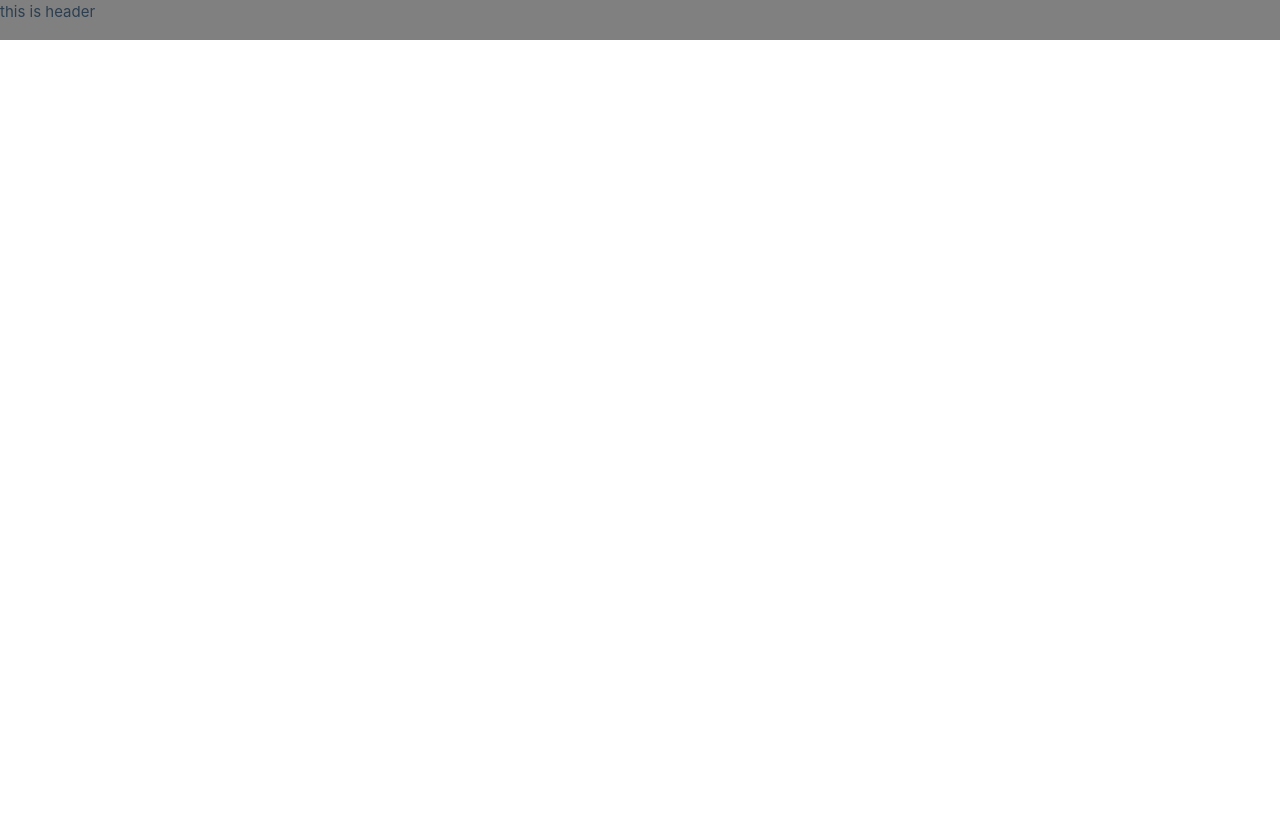
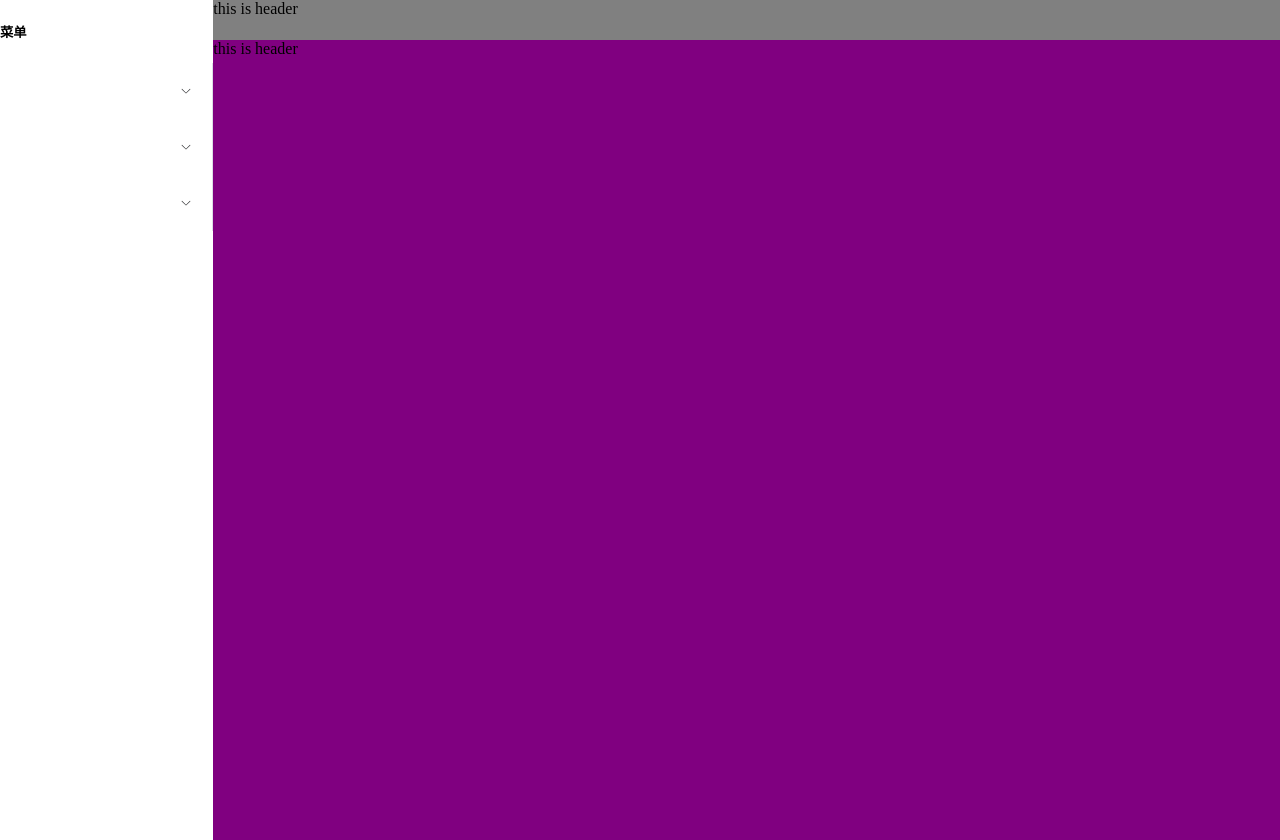
Before and after one commit to edilyxin/tts_web_app, a Vue app: page / in a window 1280 px wide. Before the commit the page ends 800 px from the top, so only its background shows below. Built offline with nearby package versions, Linux system fonts and the light colour scheme.

Commit message:
css调整

```diff
--- a/components.d.ts
+++ b/components.d.ts
@@ -10,6 +10,10 @@ export {}
 declare module '@vue/runtime-core' {
   export interface GlobalComponents {
     ElButton: typeof import('element-plus/es')['ElButton']
+    ElCol: typeof import('element-plus/es')['ElCol']
+    ElMenu: typeof import('element-plus/es')['ElMenu']
+    ElRow: typeof import('element-plus/es')['ElRow']
+    ElSubMenu: typeof import('element-plus/es')['ElSubMenu']
     HelloWorld: typeof import('./src/components/HelloWorld.vue')['default']
     IconCommunity: typeof import('./src/components/icons/IconCommunity.vue')['default']
     IconDocumentation: typeof import('./src/components/icons/IconDocumentation.vue')['default']
--- a/src/App.vue
+++ b/src/App.vue
@@ -1,5 +1,4 @@
 <script setup lang="ts">
-import { RouterLink, RouterView } from 'vue-router'
 import Main from './components/Main.vue'
 </script>
 
@@ -19,65 +18,5 @@ import Main from './components/Main.vue'
 </template>
 
 <style scoped>
-header {
-  line-height: 1.5;
-  max-height: 100vh;
-}
 
-.logo {
-  display: block;
-  margin: 0 auto 2rem;
-}
-
-nav {
-  width: 100%;
-  font-size: 12px;
-  text-align: center;
-  margin-top: 2rem;
-}
-
-nav a.router-link-exact-active {
-  color: var(--color-text);
-}
-
-nav a.router-link-exact-active:hover {
-  background-color: transparent;
-}
-
-nav a {
-  display: inline-block;
-  padding: 0 1rem;
-  border-left: 1px solid var(--color-border);
-}
-
-nav a:first-of-type {
-  border: 0;
-}
-
-@media (min-width: 1024px) {
-  header {
-    display: flex;
-    place-items: center;
-    padding-right: calc(var(--section-gap) / 2);
-  }
-
-  .logo {
-    margin: 0 2rem 0 0;
-  }
-
-  header .wrapper {
-    display: flex;
-    place-items: flex-start;
-    flex-wrap: wrap;
-  }
-
-  nav {
-    text-align: left;
-    margin-left: -1rem;
-    font-size: 1rem;
-
-    padding: 1rem 0;
-    margin-top: 1rem;
-  }
-}
 </style>
--- a/src/assets/main.css
+++ b/src/assets/main.css
@@ -1,9 +1,12 @@
-@import './base.css';
-
+/* @import './base.css'; */
+body {
+  margin: 0px 0px;
+  padding: 0px 0px;
+}
 #app {
   /* max-width: 1280px; */
   margin: 0 auto;
-  /* padding: 2rem; */
+  padding: 0 0;
 
   font-weight: normal;
 }
--- a/src/components/Main.vue
+++ b/src/components/Main.vue
@@ -1,8 +1,26 @@
 <template>
+
+  <el-row>
+    <el-col :span="4">
+      <h5>菜单</h5>
+      <el-menu>
+        <el-sub-menu index="1">1111</el-sub-menu>
+        <el-sub-menu index="2">2222</el-sub-menu>
+        <el-sub-menu index="3">3333</el-sub-menu>
+      </el-menu>
+    </el-col>
+    <el-col :span="20">
+      <div class="head">
          <!-- 头部 -->
-  <div class="head">
         this is header
       </div>
+      <div class="content">
+         <!-- 头部 -->
+        this is header
+      </div>
+    </el-col>
+  </el-row>
+
   <!-- 菜单 -->
   <div></div>
   <!-- 主面板 -->
@@ -14,9 +32,14 @@
 </script>
 
 <style scoped>
-  .head{
+.head {
   width: 100%;
   height: 40px;
   background-color: grey;
 }
+.content{
+  width: 100%;
+  height: 100vh;
+  background-color: purple;
+}
 </style>
```
Also changed, not shown: 1 other file (tests, documents, lock files or other folders). Lines whose indentation alone changed are shown as unchanged.
